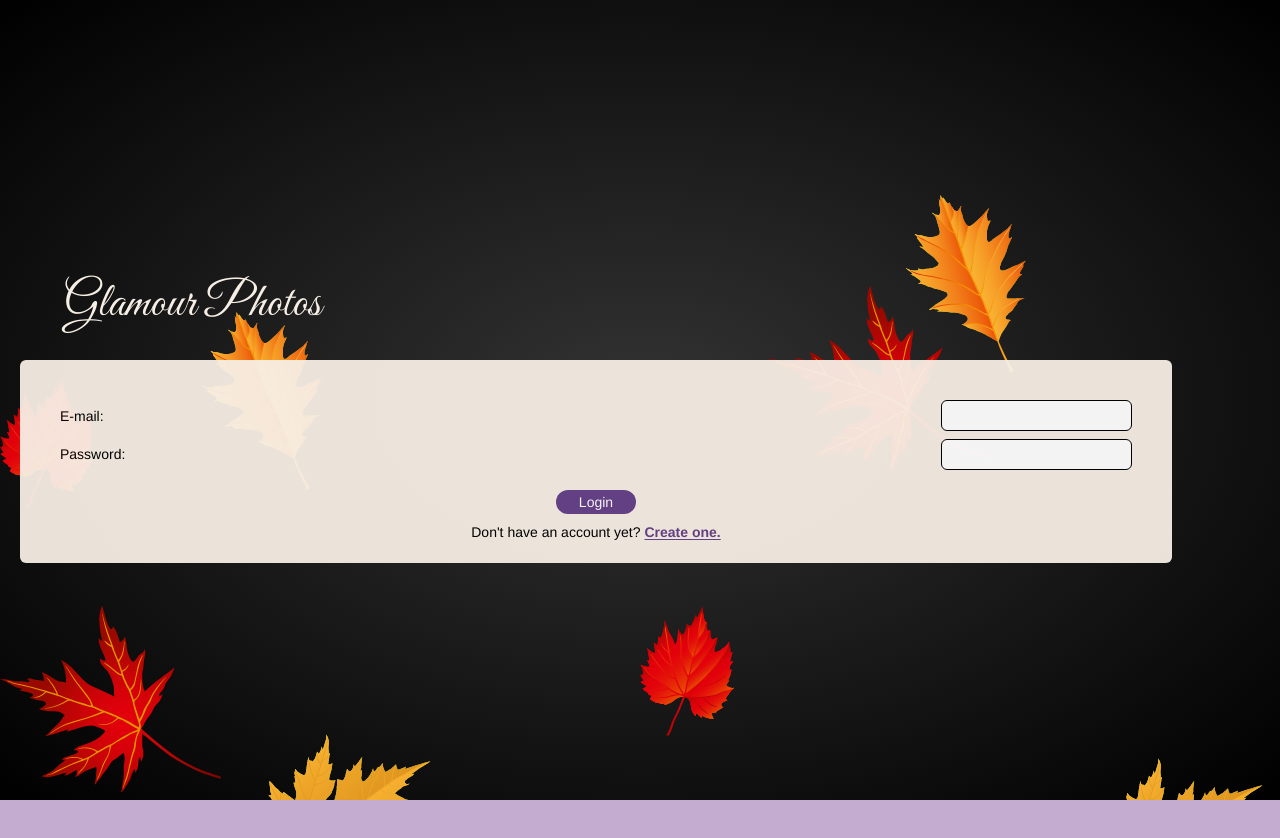
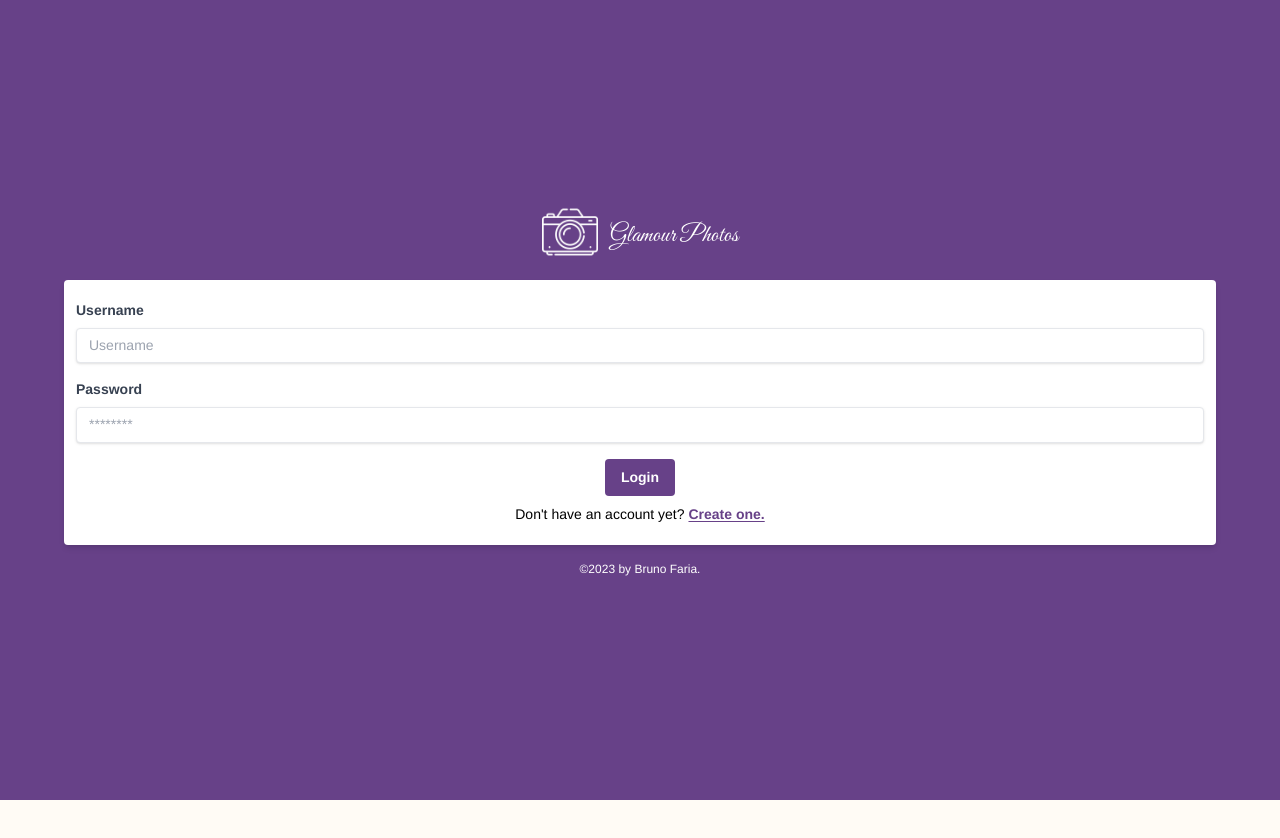
Before and after one commit to BrunoFaria93/glamour-photo, a React (Create React App) app: page /login in a window 1280 px wide. Shown: the top 838 px of the page. After the commit the page ends 800 px from the top, so only its background shows below. Built offline with nearby package versions, Linux system fonts and the light colour scheme.

Commit message:
mudancas no login

```diff
--- a/src/index.css
+++ b/src/index.css
@@ -39,7 +39,7 @@ body {
 }
 
 .framerMotion {
-  animation: framerMotion 0.3s;
+  animation: framerMotion 3s;
 }
 .glamour {
   font-family: "Great Vibes";
@@ -126,6 +126,20 @@ body {
     transform: translteX(-20px) rotate(225deg);
   }
 }
+.entrance{
+  animation: entranceAnimate 2s;
+}
+@keyframes entranceAnimate {
+  from {
+    opacity: 0;
+    transform: translateY(-20px);
+  }
+
+  to {
+    opacity: 1;
+    transform: translateY(0);
+  }
+}
 code {
   font-family: source-code-pro, Menlo, Monaco, Consolas, "Courier New",
     monospace;
--- a/src/pages/Login/index.js
+++ b/src/pages/Login/index.js
@@ -71,57 +71,71 @@ const Login = () => {
   };
   return (
     <>
-      <LeavesAnimation />
-      <div className=" flex flex-col justify-center items-center w-screen h-screen bg-[#C3ACD0] ">
-        <h1 className="glamour absolute top-[35%] left-16 z-50 text-center mb-10 text-5xl text-[#F7EFE5] ">
-          Glamour Photos
-        </h1>
-        <div className="flex justify-between w-[90vw] opacity-95 rounded-md absolute top-[45%] left-5 h-auto py-5 bg-[#F7EFE5]">
+      <div className=" flex flex-col justify-center items-center w-screen h-screen bg-[#674188]">
+        <div className="framerMotion flex justify-center items-center gap-3">
+          <img
+            className="h-14 w-14"
+            src={require("../../assets/camera.png")}
+            alt="cameraIcont"
+          />
+          <h1 className="glamour text-white text-2xl mt-2">Glamour Photos</h1>
+        </div>
+
+        <div className="flex justify-center rounded-md h-auto py-5">
+          <div class="w-screen flex flex-col justify-center items-center">
             <form
-            className="flex flex-col w-full"
               onSubmit={handleSubmit(onSubmit)}
+              className="entrance bg-white shadow-md w-[90vw] rounded px-3 pt-5 pb-5 mb-4"
             >
-            {/* <input placeholder="Email" {...register("example")} /> */}
-
-            <div className="relative flex flex-col gap-2 mt-5">
-              <div className="flex flex-col">
-                <div className="flex w-full justify-between items-center px-10">
-                  <label className="mr-1 h-5">E-mail: </label>
+              <div className="mb-4">
+                <label
+                  className="block text-gray-700 text-sm font-bold mb-2"
+                  for="username"
+                >
+                  Username
+                </label>
                 <input
-                    type="email"
-                    className="border border-black rounded-md p-1"
                   {...register("email", { required: true })}
+                  className="shadow appearance-none border rounded w-full py-2 px-3 text-gray-700 leading-tight focus:outline-none focus:shadow-outline"
+                  id="username"
+                  type="text"
+                  placeholder="Username"
                 />
-                </div>
                 {errors.email && (
-                  <span className="text-red-500 absolute right-24 top-1">
-                    E-mail is required
-                  </span>
+                  <p className="text-red-500 text-xs italic">
+                    Please choose a email.
+                  </p>
                 )}
               </div>
-
-              <div className="flex flex-col">
-                <div className="flex w-full justify-between items-center px-10">
-                  <label className="mr-1">Password: </label>
+              <div className="mb-4">
+                <label
+                  className="block text-gray-700 text-sm font-bold mb-2"
+                  for="password"
+                >
+                  Password
+                </label>
                 <input
+                  {...register("password", { required: true })}
+                  className="shadow appearance-none border rounded w-full py-2 px-3 text-gray-700 leading-tight focus:outline-none focus:shadow-outline"
+                  id="password"
                   type="password"
-                    className="border border-black rounded-md p-1"
-                    {...register("password", { required: true })}
+                  placeholder="********"
                 />
-                </div>
                 {errors.password && (
-                  <span className="text-red-500 absolute right-20 bottom-1">
-                    Password is required
-                  </span>
+                  <p className="text-red-500 text-xs italic">
+                    Please choose a password.
+                  </p>
                 )}
               </div>
-            </div>
-            <input
-              className="h-6 mt-5 bg-[#674188] w-20 mx-auto text-white rounded-full"
+              <div className="flex flex-col items-center">
+                <button
+                  className="bg-[#674188] text-white font-bold py-2 px-4 rounded focus:outline-none focus:shadow-outline"
                   type="submit"
                   value="Login"
-            />
-            <div className="flex justify-center items-center mt-2">
+                >
+                  Login
+                </button>
+                <div className="flex text-center mt-2 justify-center items-center w-full">
                   <p>Don't have an account yet? </p>
                   <div
                     onClick={() => navigate("/signup")}
@@ -130,7 +144,12 @@ const Login = () => {
                     Create one.
                   </div>
                 </div>
+              </div>
             </form>
+            <p class="text-center text-white text-xs">
+              &copy;2023 by Bruno Faria.
+            </p>
+          </div>
         </div>
       </div>
     </>
```
Also changed, not shown: src/assets/camera.png (added). Lines whose indentation alone changed are shown as unchanged.
